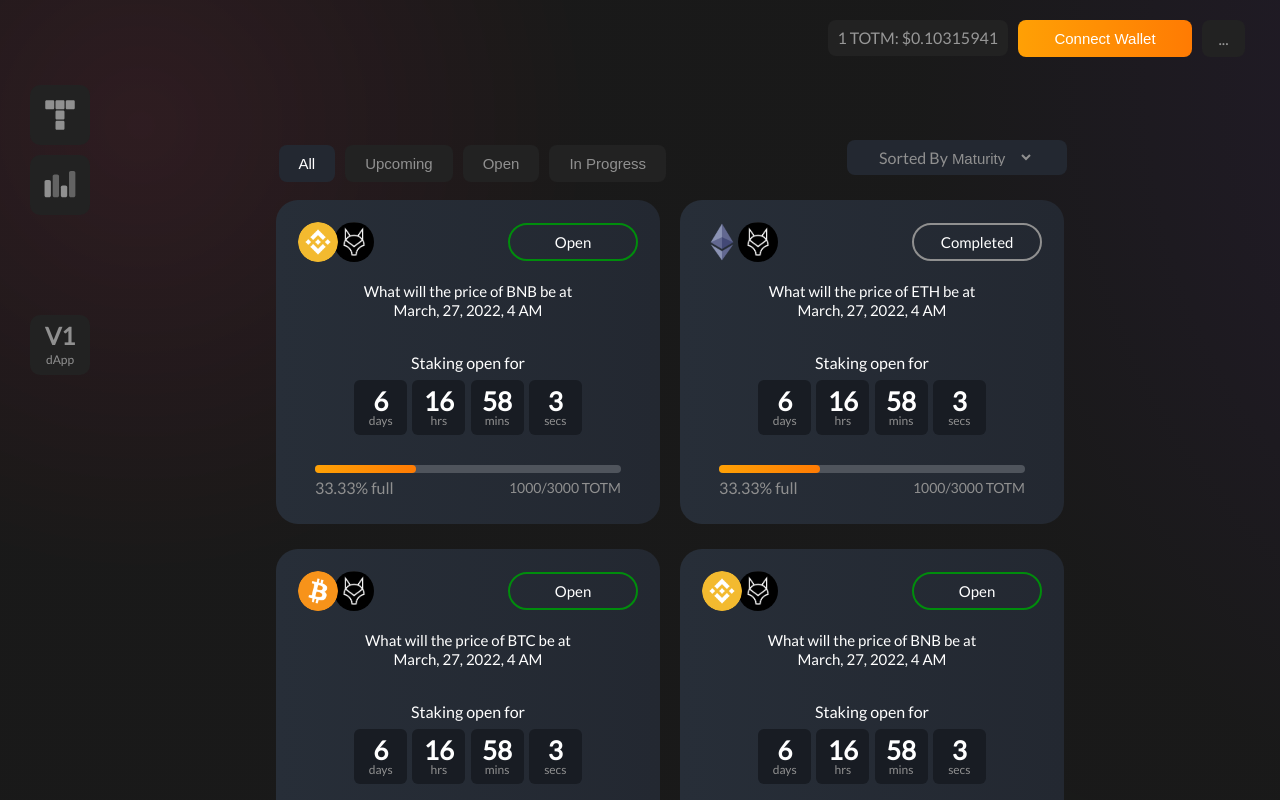
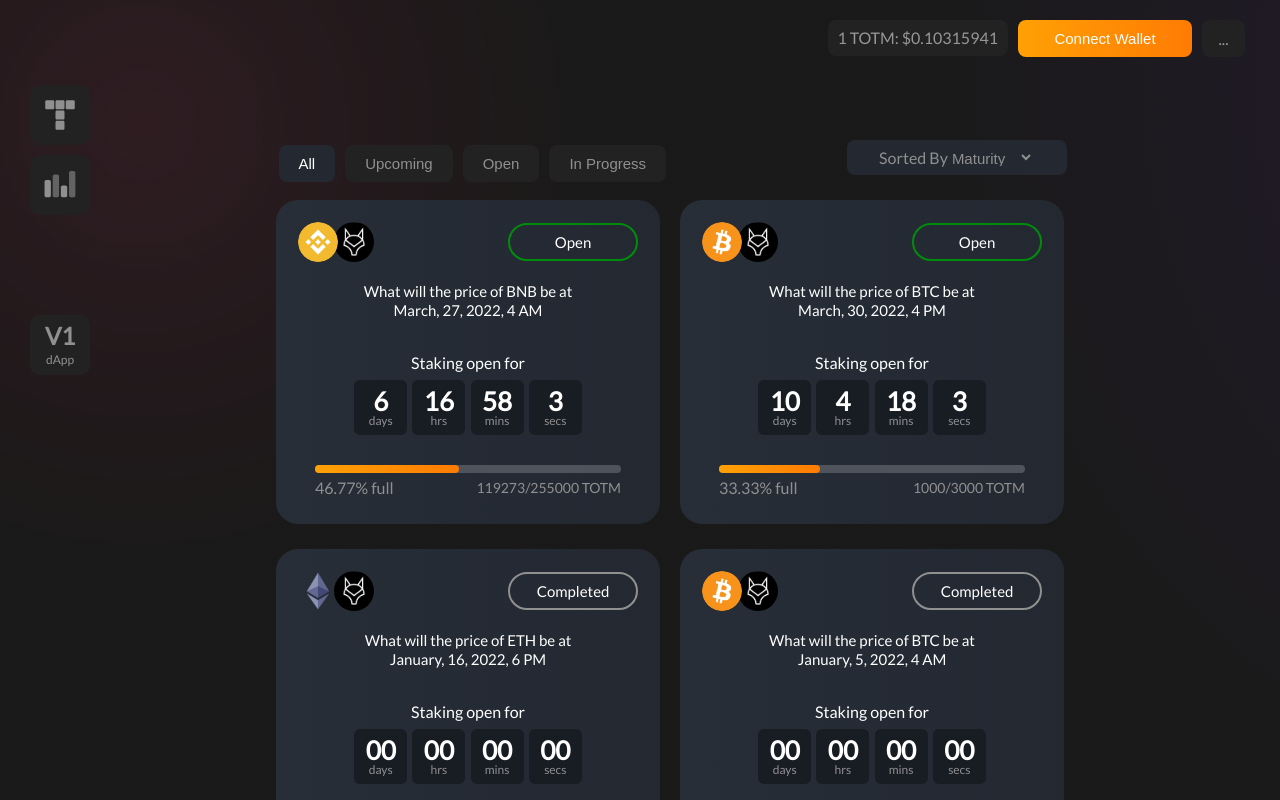
Before and after one commit to amircheraghi/totemfi, a React (Create React App) app: page / in a window 1280 px wide. Shown: the top 800 px of the page. Built offline with nearby package versions, Linux system fonts and the light colour scheme.

Commit message:
Improve (CP-Prediction)

```diff
--- a/src/Components/Main/Main.jsx
+++ b/src/Components/Main/Main.jsx
@@ -1,5 +1,6 @@
 import React, { useEffect, useState } from "react";
 import Button from "../../Modules/Button";
+import { getPreditions } from "../../Server";
 import Prediction from "../Prediction/Prediction";
 
 //Modules
@@ -18,6 +19,13 @@ import {
 const Main = () => {
     let [activeTab, setActiveTab] = useState("All");
     let [activeSorter, setActiveSorter] = useState("Maturity");
+
+    let [predictions, setPredictions] = useState(null);
+
+    useEffect(async () => {
+        let { data } = await getPreditions();
+        setPredictions(data);
+    });
 
     return (
         <Body>
@@ -77,49 +85,23 @@ const Main = () => {
                 </Sorter>
             </Navigator>
             <View>
-                <Prediction
-                    token="BNB"
-                    tokenImages={{
-                        imgOne: "/assets/Images/Currencies/BNB.png",
-                        imgTwo: "/assets/Images/Currencies/SUP.png",
-                    }}
-                    state="Open"
-                    targetDate={1648356480}
-                    progressValues={{ value: 1000, total: 3000 }}
-                />
-
-                <Prediction
-                    token="ETH"
-                    tokenImages={{
-                        imgOne: "/assets/Images/Currencies/ETH.png",
-                        imgTwo: "/assets/Images/Currencies/SUP.png",
-                    }}
-                    state="Completed"
-                    targetDate={1648356480}
-                    progressValues={{ value: 1000, total: 3000 }}
-                />
-
-                <Prediction
-                    token="BTC"
-                    tokenImages={{
-                        imgOne: "/assets/Images/Currencies/BTC.png",
-                        imgTwo: "/assets/Images/Currencies/SUP.png",
-                    }}
-                    state="Open"
-                    targetDate={1648356480}
-                    progressValues={{ value: 1000, total: 3000 }}
-                />
-
-                <Prediction
-                    token="BNB"
-                    tokenImages={{
-                        imgOne: "/assets/Images/Currencies/BNB.png",
-                        imgTwo: "/assets/Images/Currencies/SUP.png",
-                    }}
-                    state="Open"
-                    targetDate={1648356480}
-                    progressValues={{ value: 1000, total: 3000 }}
-                />
+                {predictions ?
+                    predictions.map((item) => (
+                        <Prediction
+                            token={item.pair[0]}
+                            tokenImages={{
+                                imgOne: `/assets/Images/Currencies/${item.pair[0]}.png`,
+                                imgTwo: `/assets/Images/Currencies/${item.pair[1]}.png`,
+                            }}
+                            state={item.state}
+                            targetDate={item.targetDate}
+                            progressValues={{
+                                value: item.filledValue,
+                                total: item.totalValue,
+                            }}
+                        />
+                    )) : null
+                }
             </View>
         </Body>
     );
--- /dev/null
+++ b/src/Server.js
@@ -0,0 +1,38 @@
+export const getPreditions = () => {
+    return new Promise((resolve, reject) => {
+        setTimeout(() => {
+            resolve({
+                data : [
+                    {
+                        pair: ['BNB', 'SUP'],
+                        state: 'Open',
+                        targetDate: 1648356480,
+                        filledValue: 119273,
+                        totalValue: 255000
+                    },
+                    {
+                        pair: ['BTC', 'SUP'],
+                        state: 'Open',
+                        targetDate: 1648656480,
+                        filledValue: 1000,
+                        totalValue: 3000
+                    },
+                    {
+                        pair: ['ETH', 'SUP'],
+                        state: 'Completed',
+                        targetDate: 1642356480,
+                        filledValue: 200,
+                        totalValue: 9000
+                    },
+                    {
+                        pair: ['BTC', 'SUP'],
+                        state: 'Completed',
+                        targetDate: 1641356480,
+                        filledValue: 11270,
+                        totalValue: 24000
+                    }
+                ]
+            })
+        }, 2000);
+    })
+}
```
